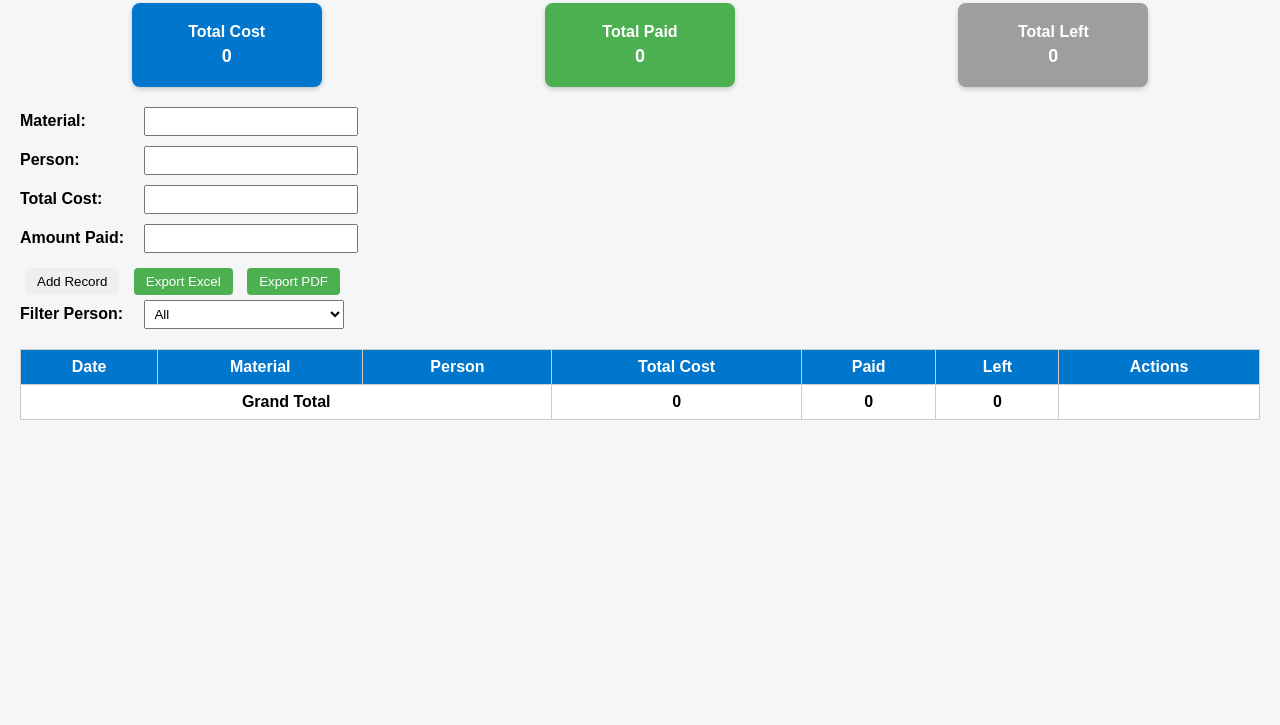
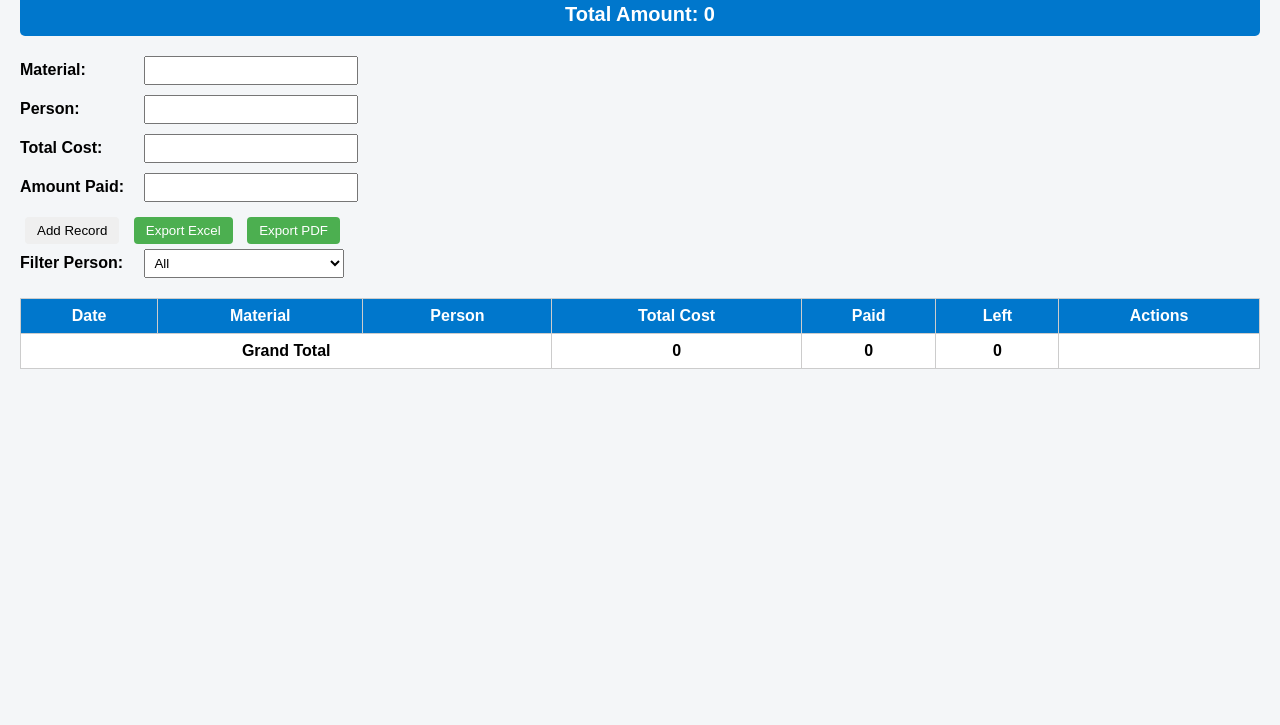
Before and after one commit to ankitranot/costhouse, a plain HTML site: page index.html in a window 1280 px wide. Shown: the part 75-800 px from the top of the page. Drawn offline with nearby package versions, Linux system fonts and the light colour scheme.

Commit message:
Update index.html

```diff
--- a/index.html
+++ b/index.html
@@ -6,12 +6,8 @@
 <title>House Cost of Construction</title>
 <style>
 body { font-family: Arial, sans-serif; margin: 20px; background: #f4f6f8; }
-h1 { text-align: center; margin-bottom: 20px; }
-.summary-box { display: flex; justify-content: space-around; margin-bottom: 20px; }
-.box { color: #fff; padding: 20px; width: 150px; text-align: center; border-radius: 8px; box-shadow: 0 2px 5px rgba(0,0,0,0.2);}
-.box h2 { margin: 0 0 5px; font-size: 16px; }
-.box p { margin: 0; font-size: 18px; font-weight: bold; }
-.box#boxTotal { background: #0077cc; } /* Total Cost always blue */
+h1 { text-align: center; margin-bottom: 10px; }
+.total-box { text-align: center; font-size: 20px; font-weight: bold; margin-bottom: 20px; padding: 10px; background: #0077cc; color: #fff; border-radius: 5px; }
 .form-group { margin-bottom: 10px; }
 label { display: inline-block; width: 120px; font-weight: bold; }
 input, select { padding: 5px; width: 200px; }
@@ -30,20 +26,8 @@ tfoot td { font-weight: bold; }
 <body>
 <h1>House Cost of Construction</h1>
 
-<!-- Grand Total Summary Box -->
-<div class="summary-box">
-  <div class="box" id="boxTotal">
-    <h2>Total Cost</h2>
-    <p id="summaryTotal">0</p>
-  </div>
-  <div class="box" id="boxPaid">
-    <h2>Total Paid</h2>
-    <p id="summaryPaid">0</p>
-  </div>
-  <div class="box" id="boxLeft">
-    <h2>Total Left</h2>
-    <p id="summaryLeft">0</p>
-  </div>
+<div class="total-box">
+  Total Amount: <span id="grandTotalTop">0</span>
 </div>
 
 <!-- Form to add record -->
@@ -107,10 +91,10 @@ tfoot td { font-weight: bold; }
 <script>
 let records = JSON.parse(localStorage.getItem("constructionRecords")) || [];
 
-// Save to localStorage
-function saveRecords() { localStorage.setItem("constructionRecords", JSON.stringify(records)); }
+function saveRecords() {
+  localStorage.setItem("constructionRecords", JSON.stringify(records));
+}
 
-// Update person filter dropdown
 function updatePersonFilter() {
   const select = document.getElementById("personFilter");
   const selected = select.value;
@@ -125,13 +109,11 @@ function updatePersonFilter() {
   if ([...select.options].some(o=>o.value===selected)) select.value = selected;
 }
 
-// Toggle history visibility
 function toggleHistory(id) {
   const div = document.getElementById(id);
   div.style.display = div.style.display === 'none' ? 'block' : 'none';
 }
 
-// Render table
 function renderTable() {
   const tbody = document.querySelector("#recordsTable tbody");
   tbody.innerHTML = "";
@@ -142,16 +124,6 @@ function renderTable() {
   filteredRecords.forEach((rec,i)=>{
     const tr=document.createElement("tr");
     const leftAmount = rec.totalCost - rec.amountPaid;
-
-    // Set row color based on payment status
-    if(rec.amountPaid >= rec.totalCost) {
-      tr.style.backgroundColor = "#c8e6c9"; // light green
-    } else if(rec.amountPaid > 0) {
-      tr.style.backgroundColor = "#fff9c4"; // light yellow
-    } else {
-      tr.style.backgroundColor = "#ffcdd2"; // light red
-    }
-
     const historyId = "history-"+i;
     const historyHTML = rec.history ? rec.history.map(h=>`${h.date}: +${h.added} → Total ${h.amountPaid}`).join('<br>') : '';
     tr.innerHTML=`
@@ -176,26 +148,14 @@ function renderTable() {
     left+=leftAmount;
   });
 
-  // Update grand totals in table footer
   document.getElementById("grandTotal").textContent=total;
   document.getElementById("grandPaid").textContent=paid;
   document.getElementById("grandLeft").textContent=left;
-
-  // Update top summary box with color coding
-  document.getElementById("summaryTotal").textContent = total;
-
-  if(paid >= total) document.getElementById("boxPaid").style.background = "#4caf50"; // green
-  else document.getElementById("boxPaid").style.background = "#81c784"; // lighter green
-  document.getElementById("summaryPaid").textContent = paid;
-
-  if(left > 0) document.getElementById("boxLeft").style.background = "#f44336"; // red
-  else document.getElementById("boxLeft").style.background = "#9e9e9e"; // gray if nothing left
-  document.getElementById("summaryLeft").textContent = left;
+  document.getElementById("grandTotalTop").textContent=total;
 
   updatePersonFilter();
 }
 
-// Add new record
 function addRecord() {
   const material = document.getElementById("material").value.trim();
   const person = document.getElementById("person").value.trim();
@@ -213,7 +173,6 @@ function addRecord() {
   document.getElementById("amountPaid").value="";
 }
 
-// Update Paid Amount (add to existing)
 function updatePaid(index) {
   const addPaid = prompt("Enter amount to add to Paid Amount:", "0");
   if (addPaid !== null) {
@@ -227,7 +186,6 @@ function updatePaid(index) {
   }
 }
 
-// Delete record
 function deleteRecord(index){
   if(confirm("Are you sure to delete this record?")){
     records.splice(index,1);
@@ -236,14 +194,12 @@ function deleteRecord(index){
   }
 }
 
-// Totals
 function getTotals(arr=records){
   let total=0, paid=0, left=0;
   arr.forEach(r=>{total+=r.totalCost; paid+=r.amountPaid; left+=r.totalCost-r.amountPaid;});
   return {total,paid,left};
 }
 
-// Export Excel
 function exportExcel(){
   const wb=XLSX.utils.book_new();
   const ws_data=[["Date","Material","Person","Total Cost","Paid","Left","History"]];
@@ -259,7 +215,6 @@ function exportExcel(){
   XLSX.writeFile(wb,"Construction_Records.xlsx");
 }
 
-// Export PDF
 function exportPDF(){
   const { jsPDF } = window.jspdf;
   const doc = new jsPDF();
```
